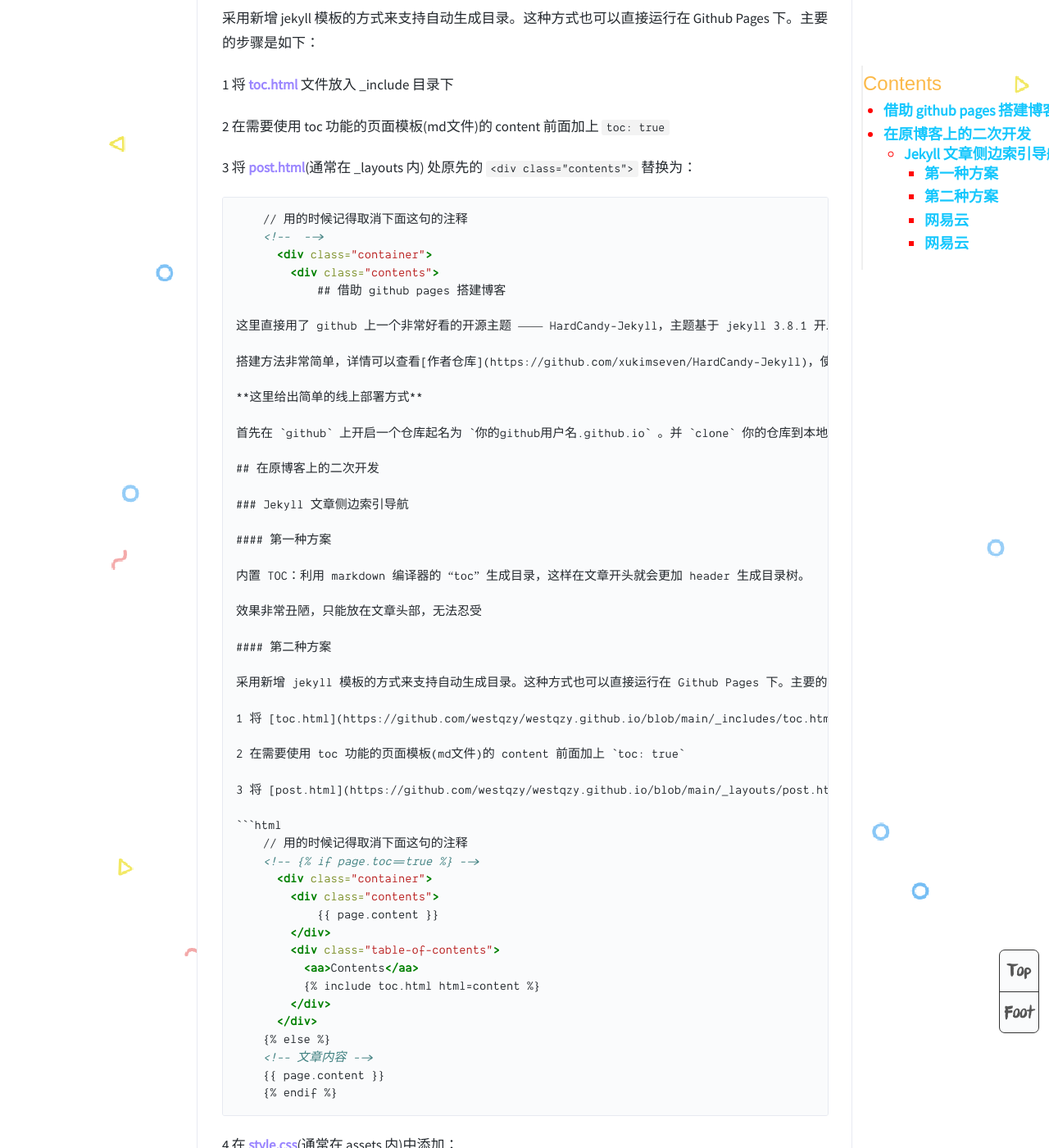
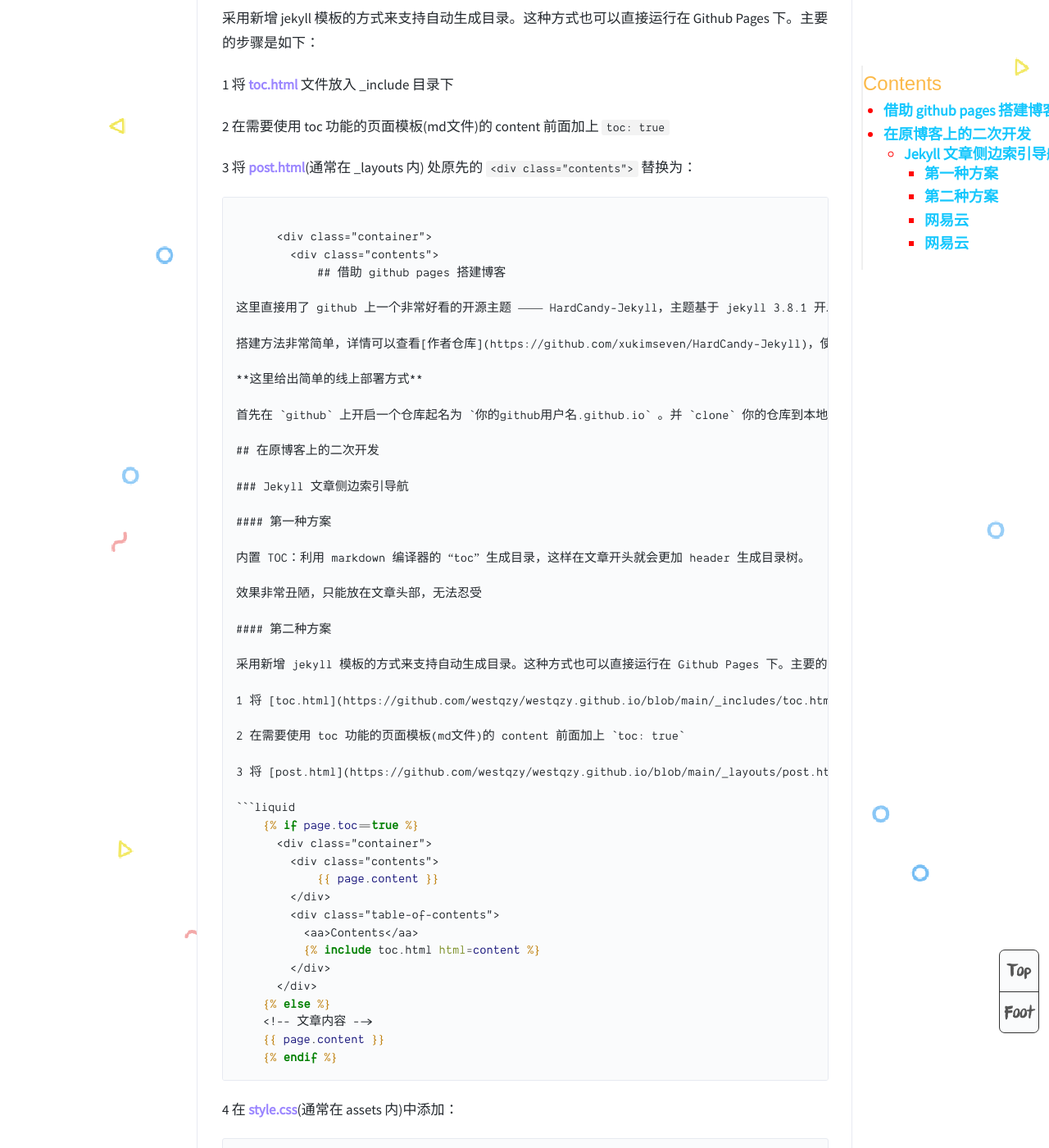
Before and after one commit to westqzy/westqzy.github.io11, a Jekyll site: the page built from _posts/2023-02-04-搭建一个这样的博客.md, in a window 1280 px wide and 1400 px high, scrolled down 1573 px. Shown: the whole window at 82% size. Built offline with Jekyll 4.4.1, drawn with Linux system fonts in a browser that asks for light colours.

Commit message:
Update 2023-02-04-搭建一个这样的博客.md

````diff
--- a/_posts/2023-02-04-搭建一个这样的博客.md
+++ b/_posts/2023-02-04-搭建一个这样的博客.md
@@ -38,9 +38,8 @@ subtitle: '有趣的玩意'
 
 3 将 [post.html](https://github.com/westqzy/westqzy.github.io/blob/main/_layouts/post.html)(通常在 _layouts 内) 处原先的 `<div class="contents">` 替换为：
 
-```html
-    // 用的时候记得取消下面这句的注释
-    <!-- {% if page.toc==true %} -->
+```liquid
+    {% if page.toc==true %}
       <div class="container">
         <div class="contents">
             {{ page.content }}
````
